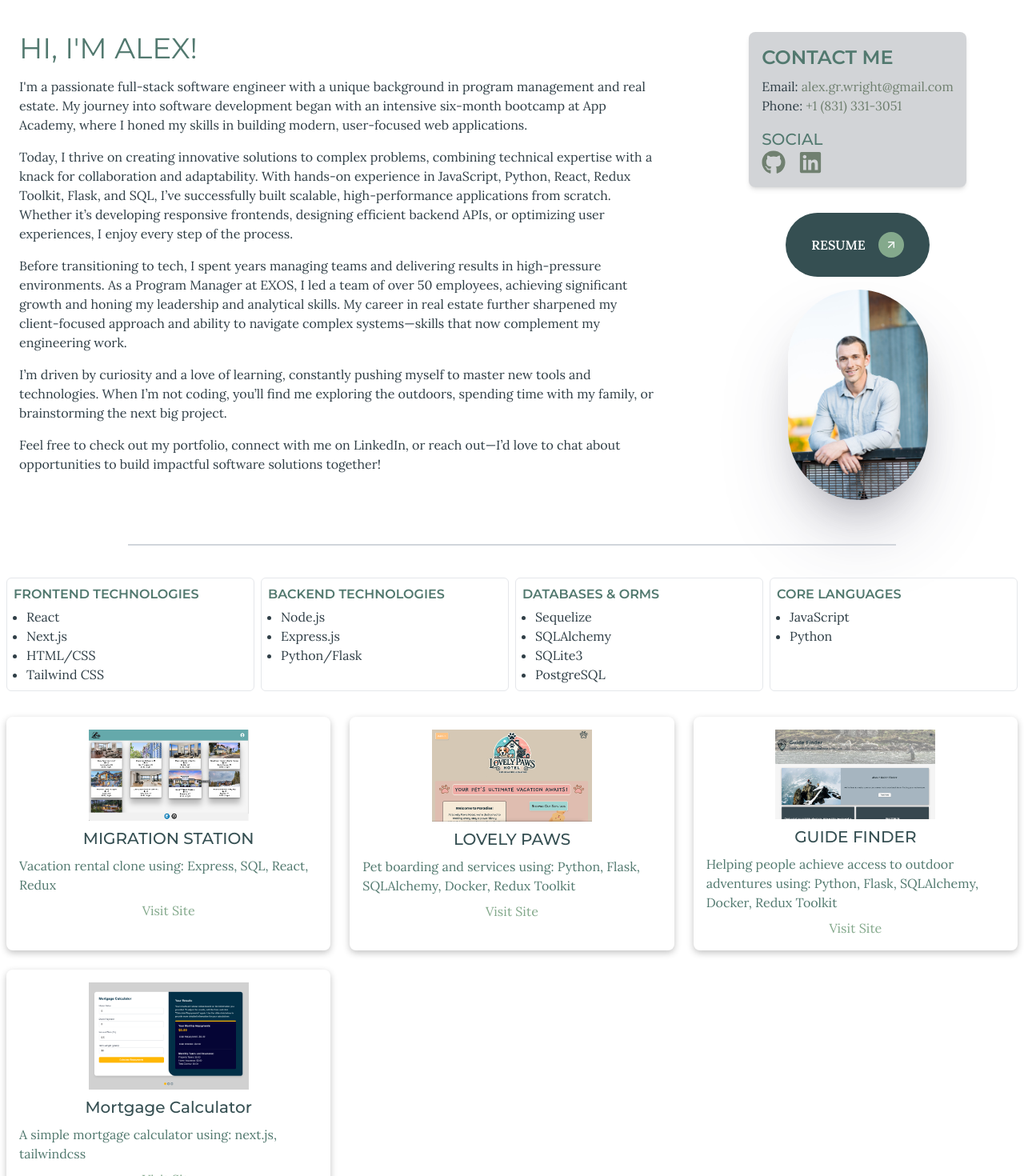
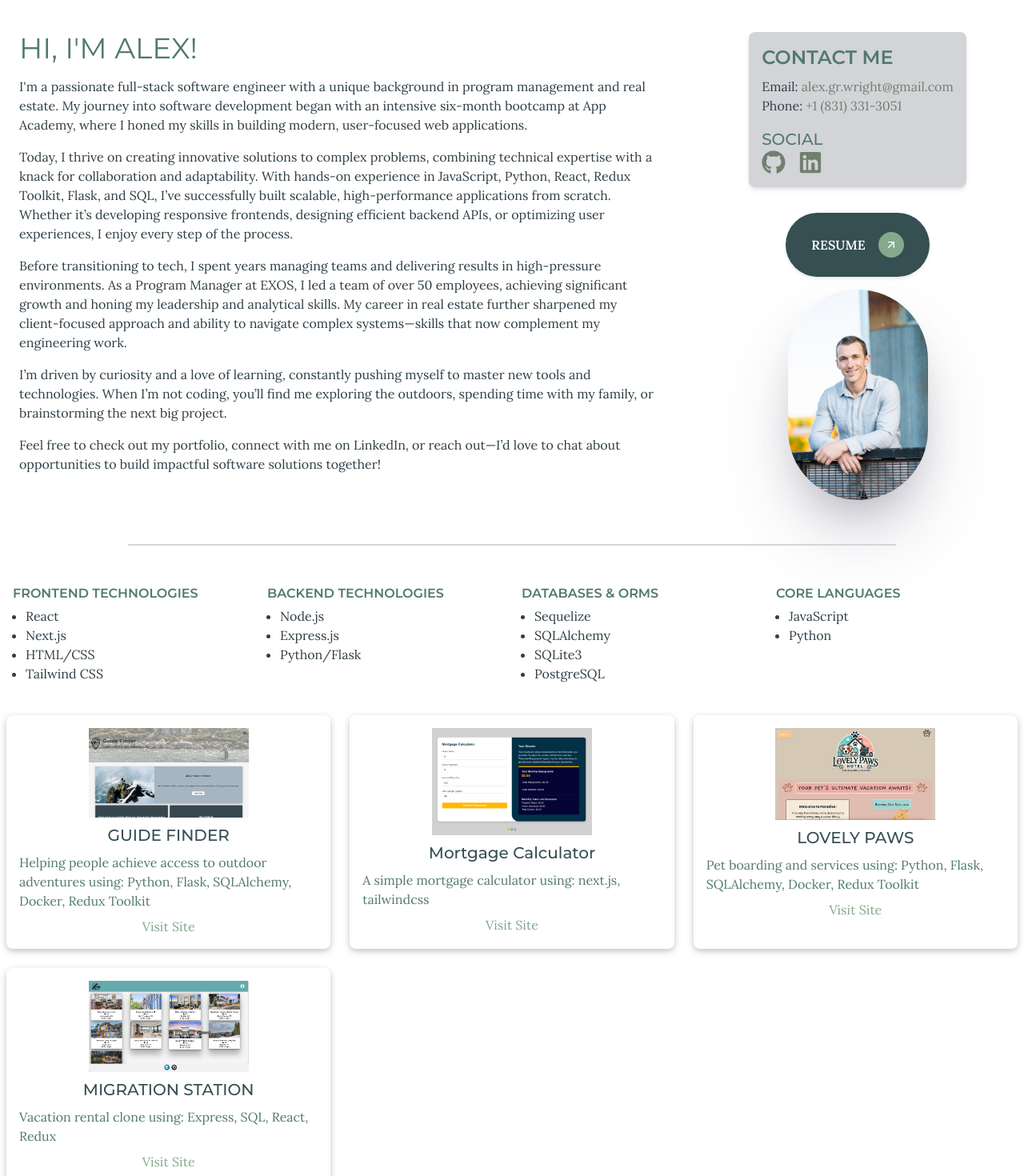
Before and after one commit to awright222/portfolio, a Next.js app: page / in a window 1280 px wide. Shown: the top 1470 px of the page at 80% size. Built offline with nearby package versions, Linux system fonts and the light colour scheme.

Commit message:
re order, shadow, no borders

```diff
--- a/app/components/DropdownGrid.js
+++ b/app/components/DropdownGrid.js
@@ -4,18 +4,6 @@ import { animate } from 'framer-motion';
 
 const DropdownGrid = () => {
   const sites = [
-    {
-      name: 'MIGRATION STATION',
-      url: 'https://migrationstation-yv8v.onrender.com',
-      description: 'Vacation rental clone using: Express, SQL, React, Redux',
-      image: '/migration_station.png'
-    },
-    {
-      name: 'LOVELY PAWS',
-      url: 'https://lovely-paws-hotel-grvv.onrender.com',
-      description: 'Pet boarding and services using: Python, Flask, SQLAlchemy, Docker, Redux Toolkit',
-      image: '/lovely_paws.png'
-    },
     {
       name: 'GUIDE FINDER',
       url: 'https://guide-finder.onrender.com/',
@@ -27,6 +15,18 @@ const DropdownGrid = () => {
       url: 'https://mortgage-calculator-beige-nine.vercel.app/',
       description: 'A simple mortgage calculator using: next.js, tailwindcss',
       image: '/mortgage_calculator.png'
+    },
+    {
+      name: 'LOVELY PAWS',
+      url: 'https://lovely-paws-hotel-grvv.onrender.com',
+      description: 'Pet boarding and services using: Python, Flask, SQLAlchemy, Docker, Redux Toolkit',
+      image: '/lovely_paws.png'
+    },
+    {
+      name: 'MIGRATION STATION',
+      url: 'https://migrationstation-yv8v.onrender.com',
+      description: 'Vacation rental clone using: Express, SQL, React, Redux',
+      image: '/migration_station.png'
     },
   ];
 
--- a/app/components/ResumeButton.js
+++ b/app/components/ResumeButton.js
@@ -6,7 +6,6 @@ export default function ResumeButton() {
   const [isOpen, setIsOpen] = useState(false);
 
   useEffect(() => {
-
     const element = document.querySelector(".resume-button");
     animate(element, { scale: [0.4, 1] }, { ease: "circInOut", duration: 1.2 });
   }, []);
@@ -20,10 +19,11 @@ export default function ResumeButton() {
       <button
         onClick={toggleModal}
         className="resume-button group mt-8 px-8 py-6 text-white font-semibold rounded-full flex items-center justify-between relative overflow-hidden transition-all duration-500 ease-in-out bg-[#354F52] hover:bg-[#84A98C]"
+        style={{
+          boxShadow: "rgba(0, 0, 0, 0.1) 0px 2px 4px"
+        }}
       >
-
         <span className="relative z-10 mr-4">RESUME</span>
-
         <div className="relative flex items-center justify-center w-8 h-8 ml-auto">
           <svg
             className="relative z-10 transform transition-transform duration-500 ease-in-out group-hover:rotate-45"
--- a/app/page.js
+++ b/app/page.js
@@ -47,7 +47,7 @@ const Page = () => {
       <div className="col-span-3 p-2">
         <div className="grid grid-cols-4 gap-2">
 
-          <div className="p-2 border rounded-md">
+          <div className="p-2 rounded-md">
             <h3 className="text-md font-semibold mb-1">FRONTEND TECHNOLOGIES</h3>
             <ul className="list-disc ml-4">
               <li>React</li>
@@ -58,7 +58,7 @@ const Page = () => {
           </div>
 
 
-          <div className="p-2 border rounded-md">
+          <div className="p-2 rounded-md">
             <h3 className="text-md font-semibold mb-1">BACKEND TECHNOLOGIES</h3>
             <ul className="list-disc ml-4">
               <li>Node.js</li>
@@ -68,7 +68,7 @@ const Page = () => {
           </div>
 
 
-          <div className="p-2 border rounded-md">
+          <div className="p-2 rounded-md">
             <h3 className="text-md font-semibold mb-1">DATABASES & ORMS</h3>
             <ul className="list-disc ml-4">
               <li>Sequelize</li>
@@ -79,7 +79,7 @@ const Page = () => {
           </div>
 
 
-          <div className="p-2 border rounded-md">
+          <div className="p-2 rounded-md">
             <h3 className="text-md font-semibold mb-1">CORE LANGUAGES</h3>
             <ul className="list-disc ml-4">
               <li>JavaScript</li>
```
